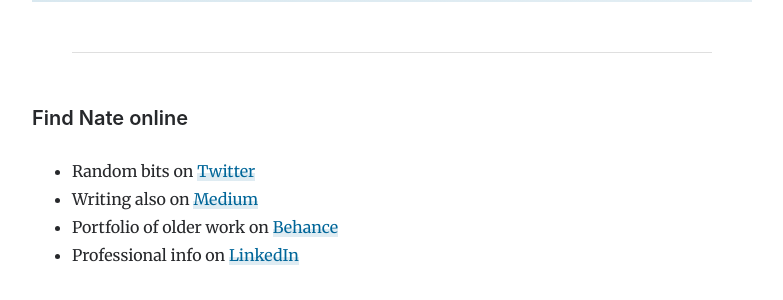
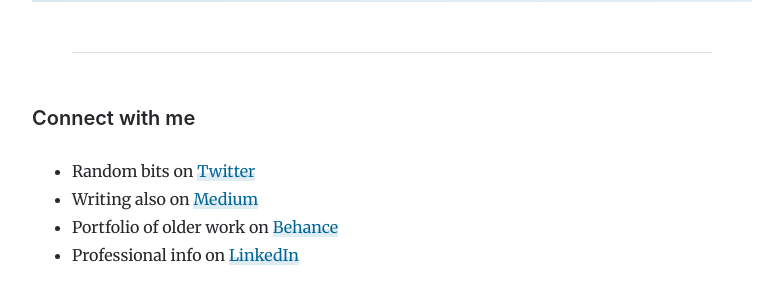
Before and after one commit to natelistrom/natelistrom.github.io, a Jekyll site: the page built from index.md, in a window 1280 px wide and 900 px high, scrolled down 1694 px. Shown: the part 362-662 px from the top of the window, without its empty margins (248-1031 px from the left). Built offline with Jekyll 4.4.1, drawn with Linux system fonts in a browser that asks for light colours.

Commit message:
Update social links section header

```diff
--- a/_layouts/home.html
+++ b/_layouts/home.html
@@ -49,7 +49,7 @@ layout: default
 
   <hr />
 
-  <h2 class="smallHeading">Find Nate online</h2>
+  <h2 class="smallHeading">Connect with me</h2>
 
   <ul>
     {% if site.twitter_url -%}<li>Random bits on <a href="{{ site.twitter_url }}">Twitter</a></li>{%- endif %}
```
